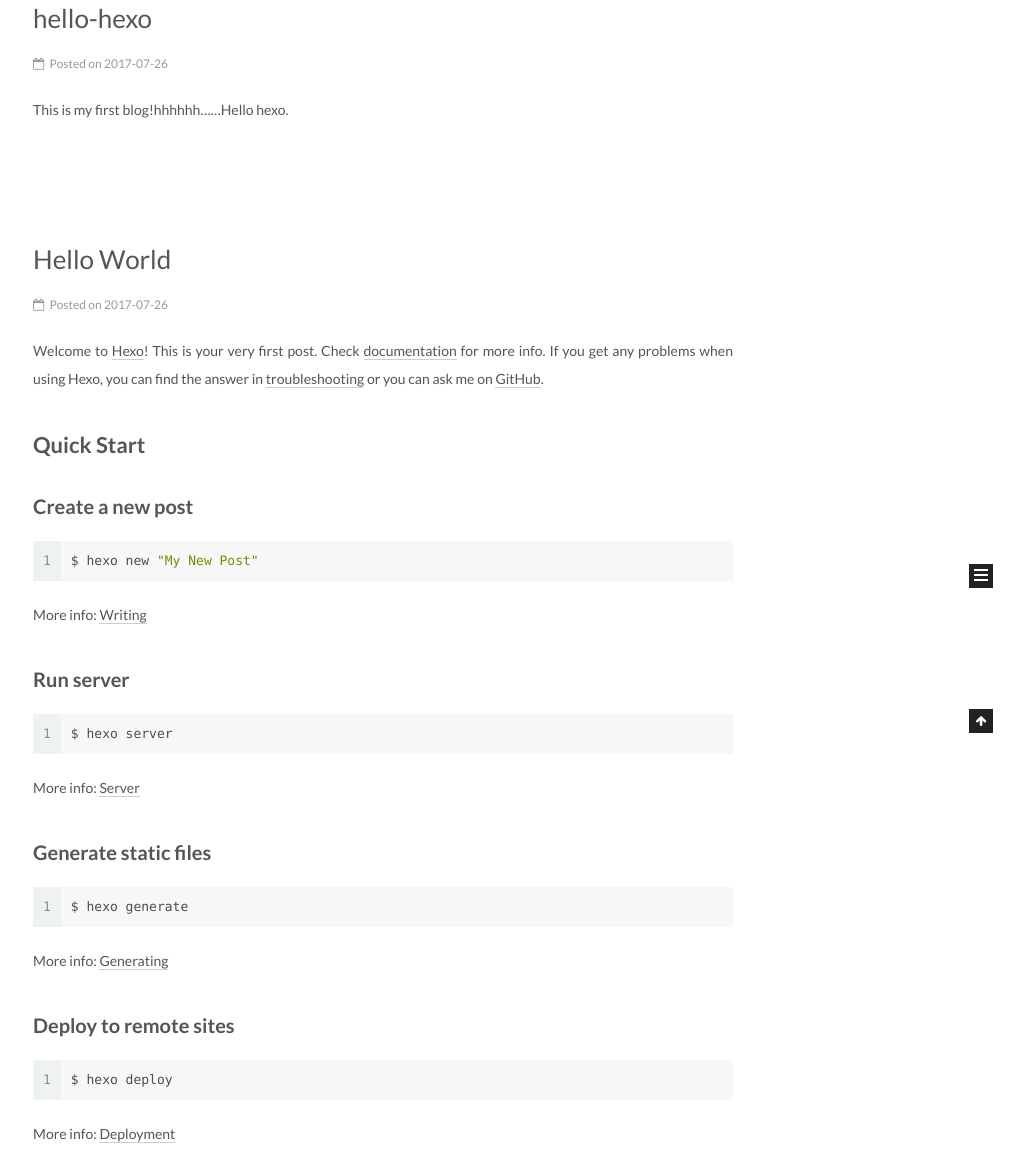
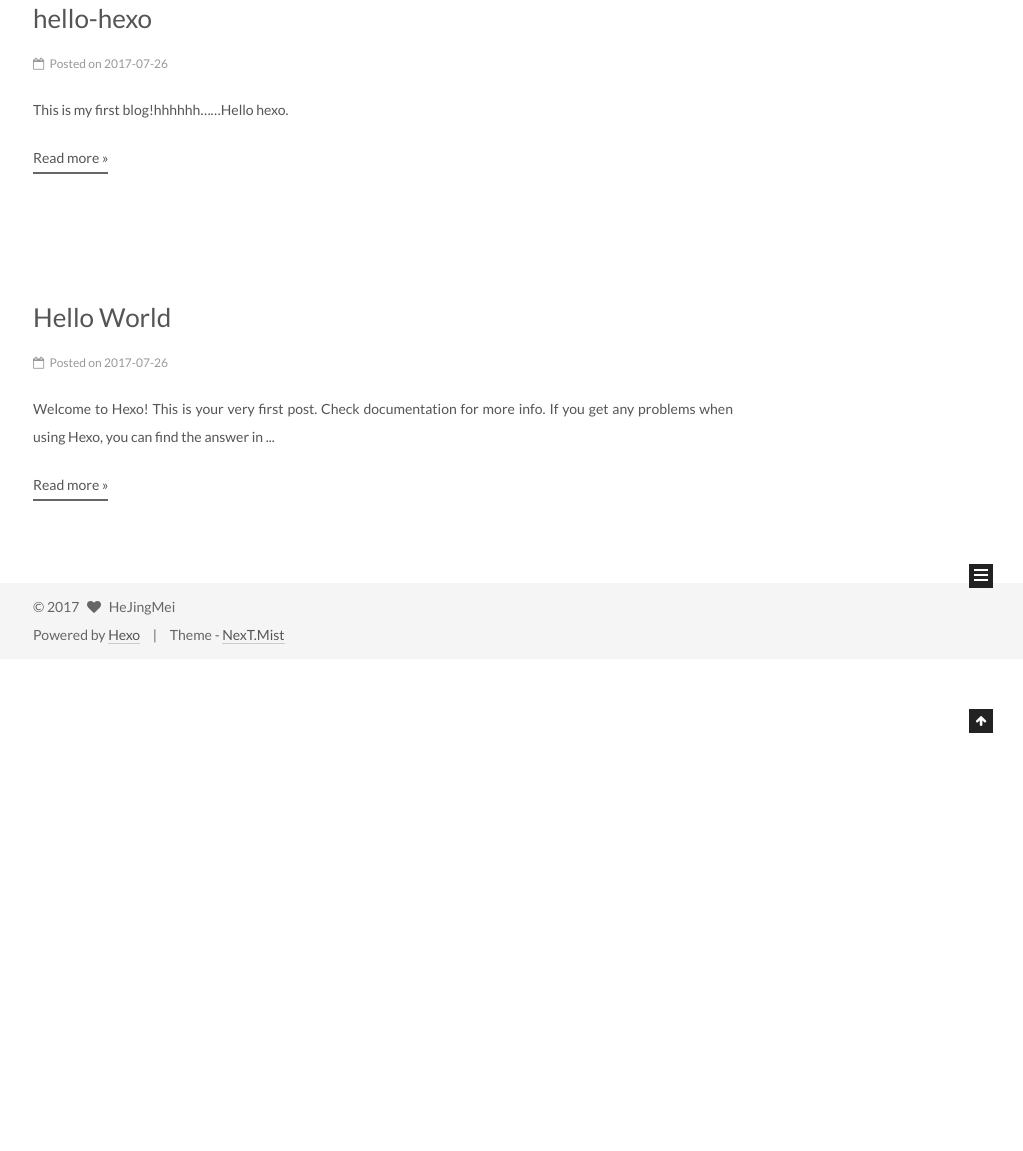
Before and after one commit to Seselian/Seselian.github.io, a plain HTML site: page index.html in a window 1280 px wide. Shown: the part 167-1318 px from the top of the page, without its empty margins (257-1280 px from the left). After the commit the page ends 826 px from the top, so only its background shows below. Drawn offline with Linux system fonts and the light colour scheme.

Commit message:
Site updated: 2017-07-26 18:03:50

```diff
--- a/css/main.css
+++ b/css/main.css
@@ -1677,7 +1677,7 @@ pre .javascript .function {
   width: 4px;
   height: 4px;
   border-radius: 50%;
-  background: #ff57ff;
+  background: #86ffff;
 }
 .links-of-blogroll {
   font-size: 13px;
--- a/index.html
+++ b/index.html
@@ -322,9 +322,16 @@
 
 
 
-            <p>This is my first blog!hhhhhh……Hello hexo.</p>
+          This is my first blog!hhhhhh……Hello hexo.
 
 
+          <!--noindex-->
+          <div class="post-button text-center">
+            <a class="btn" href="/2017/07/26/hello-hexo/#more" rel="contents">
+              Read more &raquo;
+            </a>
+          </div>
+          <!--/noindex-->
 
 
     </div>
@@ -434,17 +441,15 @@
 
 
 
-            <p>Welcome to <a href="https://hexo.io/" target="_blank" rel="external">Hexo</a>! This is your very first post. Check <a href="https://hexo.io/docs/" target="_blank" rel="external">documentation</a> for more info. If you get any problems when using Hexo, you can find the answer in <a href="https://hexo.io/docs/troubleshooting.html" target="_blank" rel="external">troubleshooting</a> or you can ask me on <a href="https://github.com/hexojs/hexo/issues" target="_blank" rel="external">GitHub</a>.</p>
-<h2 id="Quick-Start"><a href="#Quick-Start" class="headerlink" title="Quick Start"></a>Quick Start</h2><h3 id="Create-a-new-post"><a href="#Create-a-new-post" class="headerlink" title="Create a new post"></a>Create a new post</h3><figure class="highlight bash"><table><tr><td class="gutter"><pre><div class="line">1</div></pre></td><td class="code"><pre><div class="line">$ hexo new <span class="string">"My New Post"</span></div></pre></td></tr></table></figure>
-<p>More info: <a href="https://hexo.io/docs/writing.html" target="_blank" rel="external">Writing</a></p>
-<h3 id="Run-server"><a href="#Run-server" class="headerlink" title="Run server"></a>Run server</h3><figure class="highlight bash"><table><tr><td class="gutter"><pre><div class="line">1</div></pre></td><td class="code"><pre><div class="line">$ hexo server</div></pre></td></tr></table></figure>
-<p>More info: <a href="https://hexo.io/docs/server.html" target="_blank" rel="external">Server</a></p>
-<h3 id="Generate-static-files"><a href="#Generate-static-files" class="headerlink" title="Generate static files"></a>Generate static files</h3><figure class="highlight bash"><table><tr><td class="gutter"><pre><div class="line">1</div></pre></td><td class="code"><pre><div class="line">$ hexo generate</div></pre></td></tr></table></figure>
-<p>More info: <a href="https://hexo.io/docs/generating.html" target="_blank" rel="external">Generating</a></p>
-<h3 id="Deploy-to-remote-sites"><a href="#Deploy-to-remote-sites" class="headerlink" title="Deploy to remote sites"></a>Deploy to remote sites</h3><figure class="highlight bash"><table><tr><td class="gutter"><pre><div class="line">1</div></pre></td><td class="code"><pre><div class="line">$ hexo deploy</div></pre></td></tr></table></figure>
-<p>More info: <a href="https://hexo.io/docs/deployment.html" target="_blank" rel="external">Deployment</a></p>
-
-
+          Welcome to Hexo! This is your very first post. Check documentation for more info. If you get any problems when using Hexo, you can find the answer in
+          ...
+          <!--noindex-->
+          <div class="post-button text-center">
+            <a class="btn" href="/2017/07/26/hello-world/#more" rel="contents">
+              Read more &raquo;
+            </a>
+          </div>
+          <!--/noindex-->
 
 
     </div>
@@ -723,5 +728,13 @@
 
 
 
+
+
+
+
+
+
+
+
 </body>
 </html>
```
Also changed, not shown: 2017/07/26/hello-hexo/index.html (+8 -0 lines), 2017/07/26/hello-world/index.html (+8 -0 lines), archives/2017/07/index.html (+8 -0 lines), archives/2017/index.html (+8 -0 lines), archives/index.html (+8 -0 lines), tags/hexo/index.html (+8 -0 lines).
